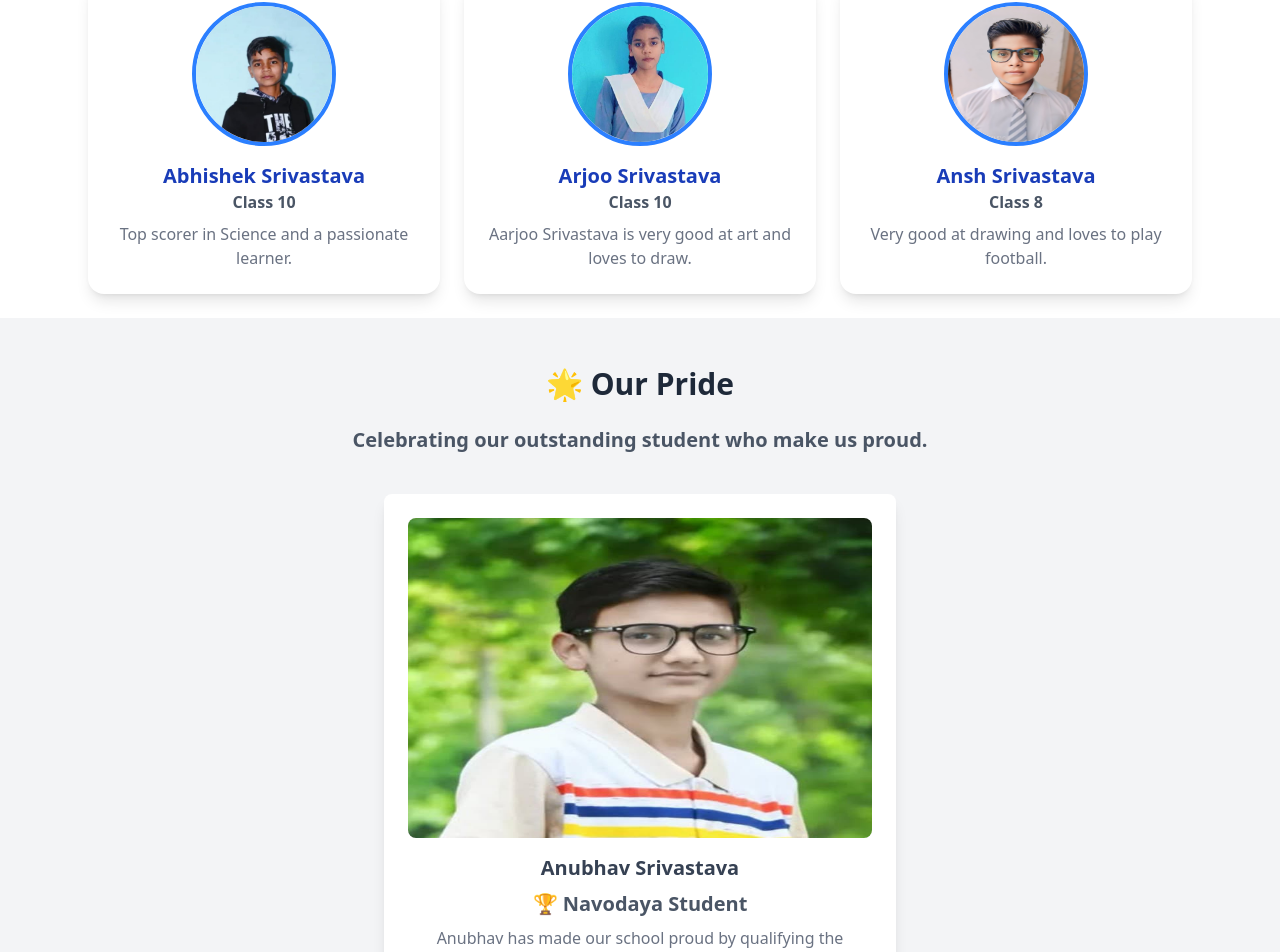
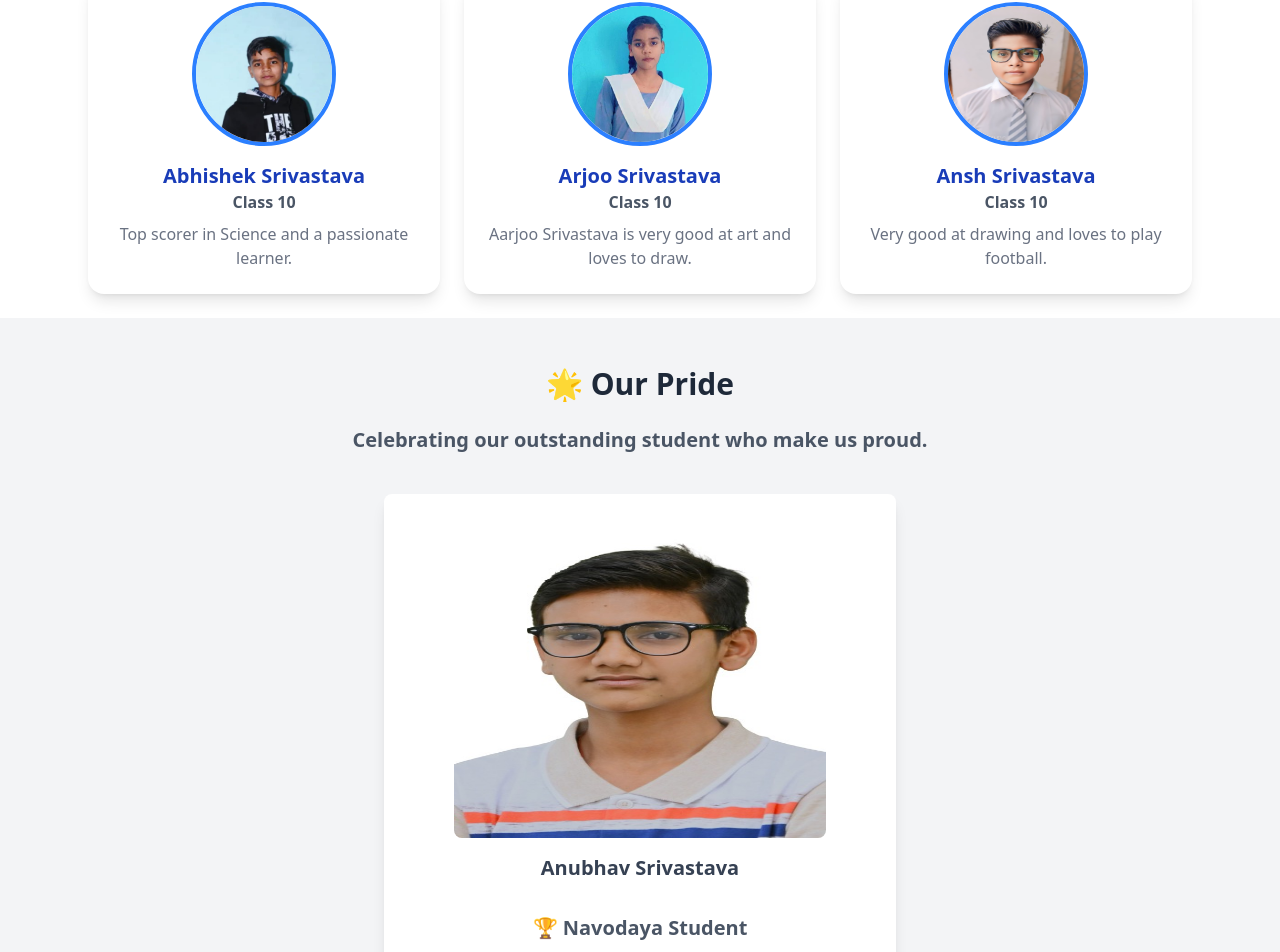
Before and after one commit to gurudev383/Gurucharan, a React (Vite) app: page / in a window 1280 px wide. Shown: the part 3291-4243 px from the top of the page. Built offline with nearby package versions, Linux system fonts and the light colour scheme.

Commit message:
Update Footer

```diff
--- a/src/components/Home/Home.jsx
+++ b/src/components/Home/Home.jsx
@@ -415,7 +415,7 @@ const students = [
   },
   {
     name: "Ansh Srivastava",
-    grade: "Class 8",
+    grade: "Class 10",
     image: Ansh,
     description: "Very good at drawing and loves to play football."
   }
@@ -456,17 +456,21 @@ export function OurPride(){
           Celebrating our outstanding student who make us proud.
         </p>
 
-        <div className="max-w-lg   mx-auto bg-white p-6 rounded-lg shadow-lg">
+        <div className="max-w-lg d-flex   mx-auto bg-white p-6 rounded-lg shadow-lg">
+         <div className="flex justify-center   h-1/2">
           <img
             src={Chotu}
             alt="Pride"
-            className="w-[100%] h-80 object-center  rounded-lg"
+            className="w-[80%] h-80 object-center   rounded-lg"
           />
-          <h3 className="text-xl font-bold text-gray-700 mt-4">Anubhav Srivastava</h3>
+          </div>
+          <div className=" justify-center   h-[50%]">
+          <h3 className="text-xl font-bold text-gray-700 mt-4">Anubhav Srivastava</h3> <br/>
           <p className="text-gray-600 text-xl font-semibold mt-2">  🏆 Navodaya Student</p>
           <p className="text-gray-500 mt-2">
             Anubhav has made our school proud by qualifying the Navodaya Entrance Exam, showcasing his acedmic brilliance.
           </p>
+          </div>
         </div>
       </div>
     </section>
--- a/src/components/MasterFooter/MasterFooter.jsx
+++ b/src/components/MasterFooter/MasterFooter.jsx
@@ -38,7 +38,7 @@ const MasterFooter = () => {
         <div className="text-center md:text-left">
           <h6 className="text-lg font-semibold text-yellow-400">Follow Us</h6>
           <div className="flex flex-col space-y-3 mt-2">
-            <a href="https://facebook.com" target="_blank" rel="noopener noreferrer" className="hover:text-yellow-400 transition flex items-center">
+            <a href="https://www.facebook.com/profile.php?id=100078328037663" target="_blank" rel="noopener noreferrer" className="hover:text-yellow-400 transition flex items-center">
               <FaFacebookF className="text-xl mr-2" /> Facebook
             </a>
             <a href="https://twitter.com" target="_blank" rel="noopener noreferrer" className="hover:text-yellow-400 transition flex items-center">
```
Also changed, not shown: public/OurStudent/Chotu.jpg.
